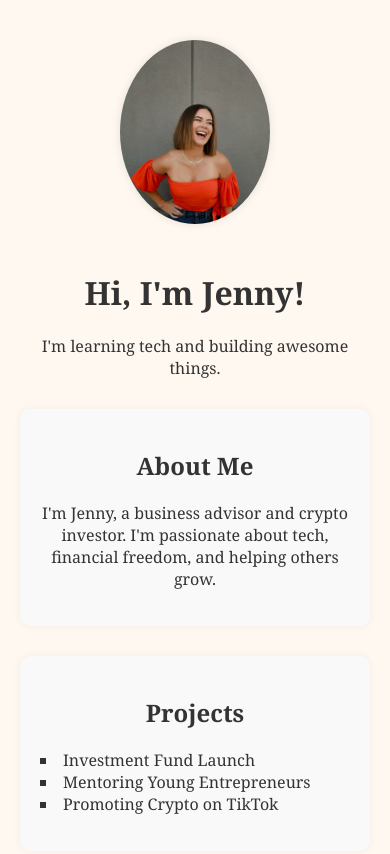
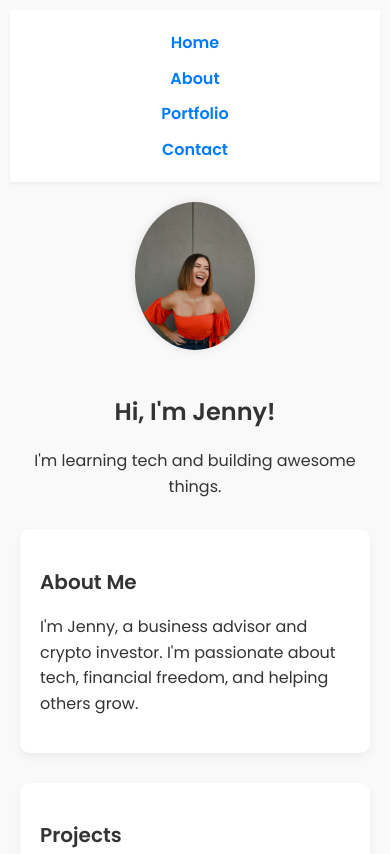
Before and after one commit to Lexgonza/personal-website, a plain HTML site: page index.html in a window 390 px wide. Shown: the top 854 px of the page. Drawn offline with Linux system fonts and the light colour scheme.

Commit message:
Updated index.html with styling and mobile responsiveness

```diff
--- a/index.html
+++ b/index.html
@@ -3,13 +3,34 @@
 <head>
   <meta charset="UTF-8">
   <title>Jenny's Personal Website</title>
+  <link rel="icon" type="image/png" href="favicon.png">
+  <link href="https://fonts.googleapis.com/css2?family=Poppins:wght@400;600&display=swap" rel="stylesheet">
   <style>
     body {
-            background-color: #fff8f0;
-            font-family: 'Georgia', serif;
+      font-family: 'Poppins', sans-serif;
+      background-color: #f9f9f9;
       color: #333;
       margin: 0;
       padding: 0;
+      line-height: 1.6;
+    }
+
+    nav {
+      background-color: #fff;
+      padding: 20px;
+      text-align: center;
+      box-shadow: 0 2px 4px rgba(0,0,0,0.05);
+    }
+
+    nav a {
+      margin: 0 15px;
+      color: #007BFF;
+      text-decoration: none;
+      font-weight: 600;
+    }
+
+    nav a:hover {
+      text-decoration: underline;
     }
 
     .container {
@@ -27,16 +48,16 @@
     }
 
     section {
-            background-color: #f9f9f9;
+      background-color: white;
       margin: 30px 0;
       padding: 20px;
       border-radius: 10px;
-            box-shadow: 0 0 8px rgba(0,0,0,0.05);
+      box-shadow: 0 4px 8px rgba(0,0,0,0.05);
+      text-align: left;
     }
 
     ul {
       list-style: square inside;
-            text-align: left;
       padding-left: 0;
     }
 
@@ -51,34 +72,86 @@
     }
 
     button {
-            background-color: #007BFF;
+      background-color: #4CAF50;
       color: white;
       border: none;
-            margin-top: 10px;
+      padding: 12px 24px;
+      border-radius: 6px;
       cursor: pointer;
+      transition: background 0.3s ease;
     }
 
     button:hover {
-            background-color: #0056b3;
+      background-color: #45a049;
     }
 
     footer {
       margin-top: 40px;
       font-size: 14px;
+      text-align: center;
     }
 
-        a {
+    footer a {
       color: #007BFF;
       text-decoration: none;
       margin: 0 10px;
     }
 
-        a:hover {
+    footer a:hover {
       text-decoration: underline;
+    }
+
+    @media (max-width: 600px) {
+      body {
+        font-size: 16px;
+        padding: 10px;
+      }
+
+      nav {
+        flex-direction: column;
+        padding: 10px;
+      }
+
+      nav a {
+        display: block;
+        margin: 10px 0;
+      }
+
+      .container {
+        padding: 20px 10px;
+      }
+
+      h1 {
+        font-size: 24px;
+      }
+
+      h2 {
+        font-size: 20px;
+      }
+
+      .profile-pic {
+        width: 120px;
+      }
+
+      input, textarea, button {
+        font-size: 15px;
+        padding: 8px;
+      }
+
+      button {
+        padding: 10px 20px;
+      }
     }
   </style>
 </head>
 <body>
+  <nav>
+    <a href="index.html">Home</a>
+    <a href="about.html">About</a>
+    <a href="portfolio.html">Portfolio</a>
+    <a href="contact.html">Contact</a>
+  </nav>
+
   <div class="container">
     <img src="jenny.jpg" alt="Jenny's Photo" class="profile-pic">
 
@@ -120,9 +193,9 @@
 
     <footer>
       <p>Connect with me on:
-                <a href="#">Instagram</a>,
-                <a href="#">LinkedIn</a>,
-                <a href="#">Twitter</a>
+        <a href="https://www.instagram.com/saidsynch" target="_blank">Instagram</a>,
+        <a href="https://www.linkedin.com/in/yourusername" target="_blank">LinkedIn</a>,
+        <a href="https://twitter.com/MartiniGuyYT" target="_blank">Twitter</a>
       </p>
     </footer>
   </div>
```
Lines whose indentation alone changed are shown as unchanged.
